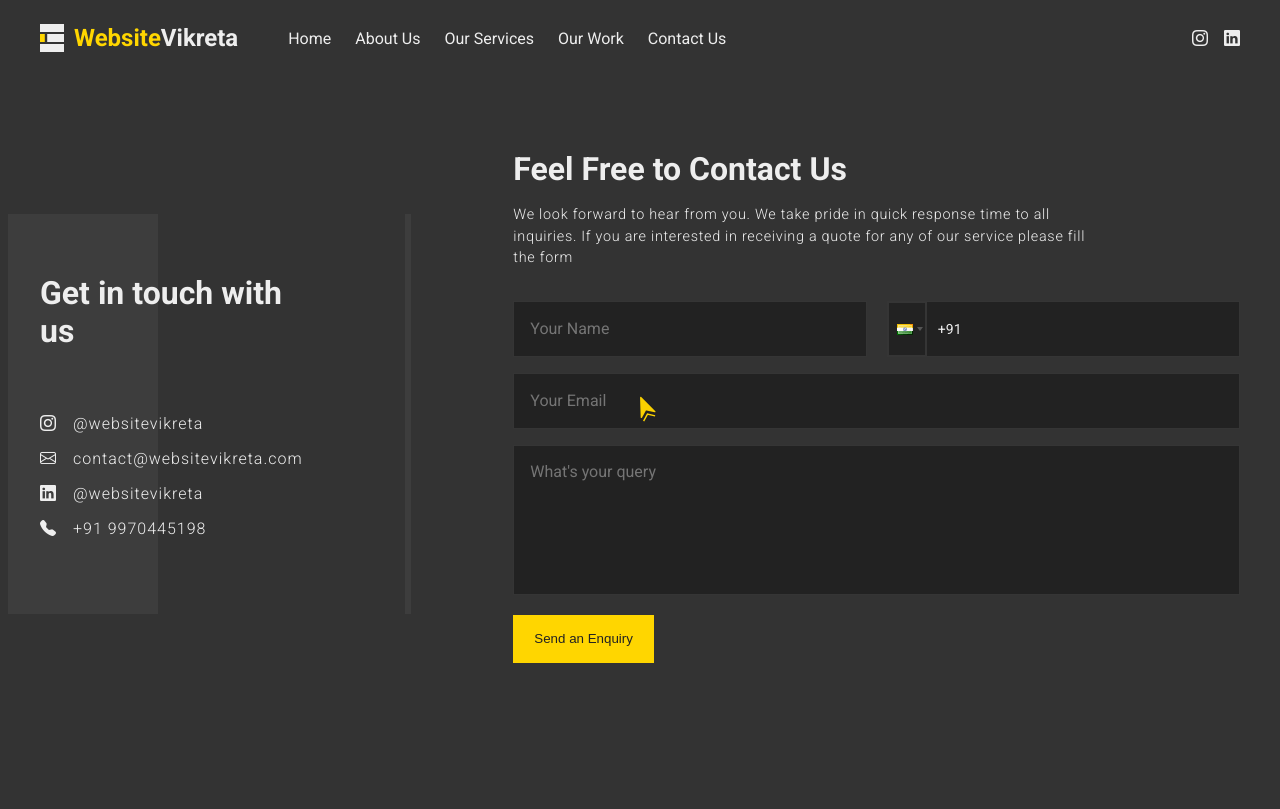
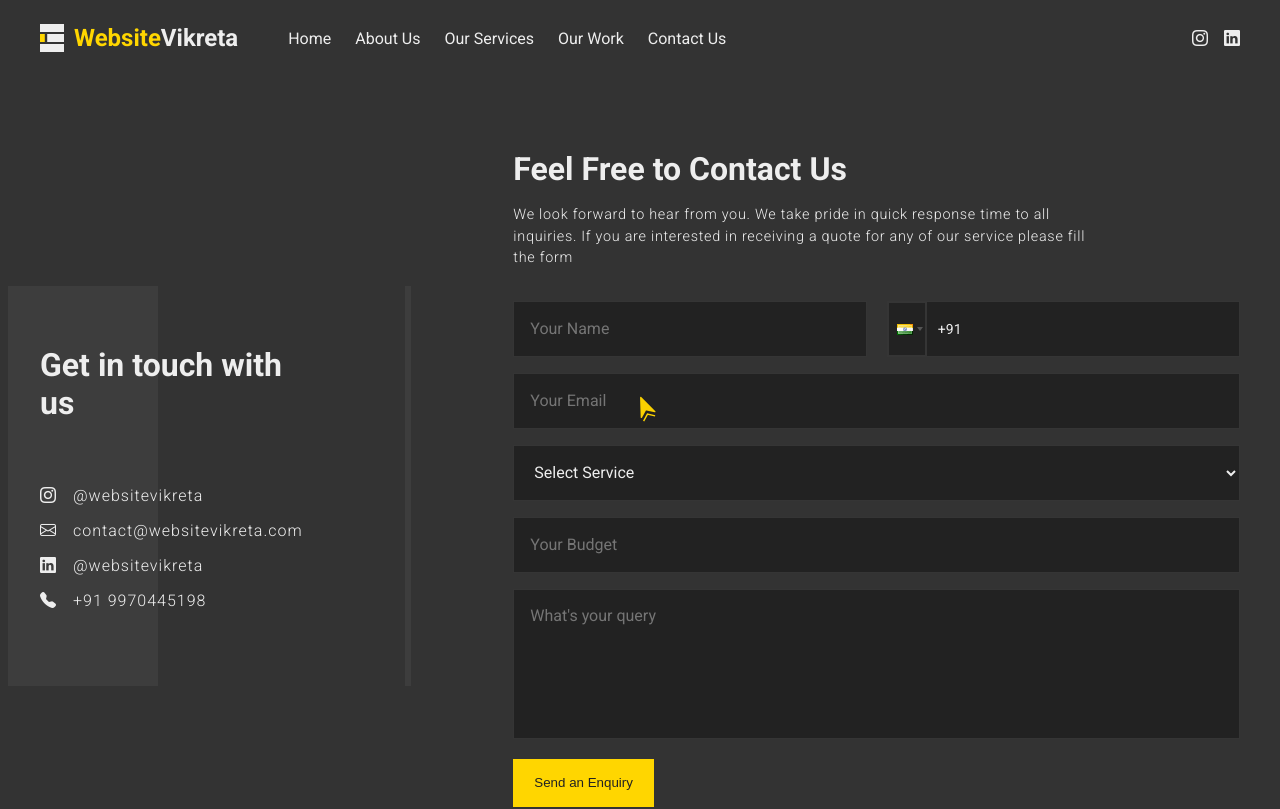
Before and after one commit to website-vikreta/website-vikreta.github.io, a React (Create React App) app: page /contact in a window 1280 px wide. Shown: the top 809 px of the page. Built offline with nearby package versions, Linux system fonts and the light colour scheme.

Commit message:
Task:Add Select service and enter budget to ContactForm

```diff
--- a/src/components/ContactForm.js
+++ b/src/components/ContactForm.js
@@ -9,11 +9,15 @@ const ContactForm = () => {
    const [emailErr, setEmailErr] = useState(null);
    const [mobileErr, setMobileErr] = useState(null);
    const [mobile, setMobile] = useState('');
+   const [service, setService] = useState('');
+   const [budget, setBudget] = useState('');
+   const [serviceErr, setServiceErr] = useState(null);
+   const [budgetErr, setBudgetErr] = useState(null);
 
    const sendEmail = (e) => {
       e.preventDefault();
 
-      let flag1 = 0, flag2 = 0, flag3 = 0, flag4 = 0;
+      let flag1 = 0, flag2 = 0, flag3 = 0, flag4 = 0, flag5 = 0, flag6 = 0;
       const stringCheck = /^[a-zA-Z\s]*$/;
       const mailCheck = /^\w+([.-]?\w+)*@\w+([.-]?\w+)*(\.\w{2,3})+$/;
 
@@ -46,9 +50,29 @@ const ContactForm = () => {
          flag3 = 0;
       }
 
-      if (flag1 === 0 && flag2 === 0 && flag3 === 0 && flag4 === 0) {
+      // service validation
+      if (service === "") {
+         setServiceErr("Please select a service");
+         flag4 = 1;
+      } else {
+         setServiceErr(null);
+         flag4 = 0;
+      }
+
+      // budget validation
+      if (budget === "") {
+         setBudgetErr("Please enter your budget");
+         flag5 = 1;
+      } else {
+         setBudgetErr(null);
+         flag5 = 0;
+      }
+
+      if (flag1 === 0 && flag2 === 0 && flag3 === 0 && flag4 === 0 && flag5 === 0 && flag6 === 0) {
          // Update the hidden mobile input field value
          e.target.mobile.value = mobile;
+         e.target.service.value = service;
+         e.target.budget.value = budget;
 
          emailjs.sendForm(process.env.REACT_APP_SERVICE_ID, process.env.REACT_APP_TEMPLATE_ID, e.target, process.env.REACT_APP_PUBLIC_KEY)
             .then((result) => {
@@ -67,6 +91,8 @@ const ContactForm = () => {
          });
          e.target.reset();
          setMobile(''); // Reset mobile state
+         setService(''); // Reset service state
+         setBudget(''); // Reset budget state
       }
    }
 
@@ -95,8 +121,24 @@ const ContactForm = () => {
             <span className="error">{emailErr != null ? emailErr : ""}</span>
          </div>
          <div className="form-group">
+            <select className="form-control" name="service" value={service} onChange={(e) => setService(e.target.value)}>
+               <option value="">Select Service</option>
+               <option value="Web Design">Web Design</option>
+               <option value="Web Development">Web Development</option>
+               <option value="MVPs">MVPs</option>
+               <option value="Mobile Apps">Mobile Apps</option>
+               <option value="E-commerce">E-commerce</option>
+               <option value="UI/UX & Prototyping">UI/UX & Prototyping</option>
+               <option value="Web Apps">Web Apps</option>
+            </select>
+            <span className="error">{serviceErr != null ? serviceErr : ""}</span>
+         </div>
+         <div className="form-group">
+            <input type="text" className="form-control" name="budget" placeholder="Your Budget" value={budget} onChange={(e) => setBudget(e.target.value)} />
+            <span className="error">{budgetErr != null ? budgetErr : ""}</span>
+         </div>
+         <div className="form-group">
             <textarea className="form-control" name="message" placeholder="What's your query"></textarea>
-
          </div>
          <button className="normal-btn primary">Send an Enquiry</button>
          <div>
```
Also changed, not shown: 2 other files (tests, documents, lock files or other folders).
